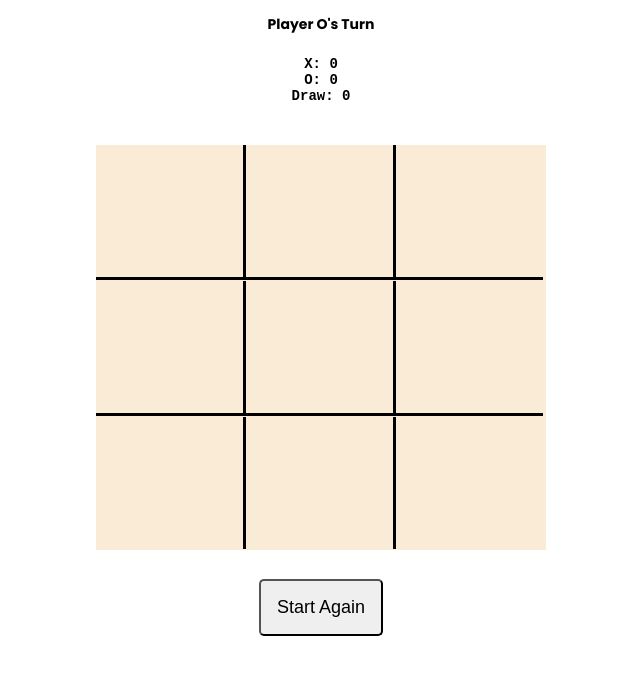
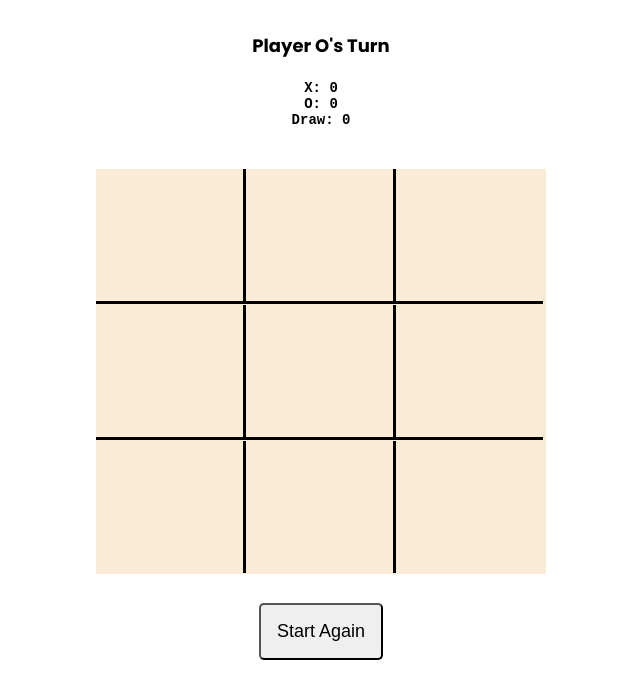
Before and after one commit to lawson1000/tic-tac-toe, a plain HTML site: page index.html in a window 1280 px wide. Shown: the whole page, without its empty margins (319-959 px from the left). Drawn offline with Linux system fonts and the light colour scheme.

Commit message:
adjustments

```diff
--- a/style.css
+++ b/style.css
@@ -11,7 +11,8 @@ hr{
 }
 #turn{
     font-family: "Monserret","poppins";
-    font-size: 14px;
+    font-size: 18px;
+    margin-top: 2rem;
 }
 #score{
     font-family: monospace;
```
